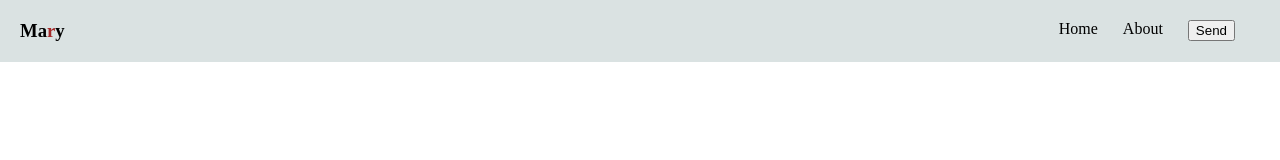
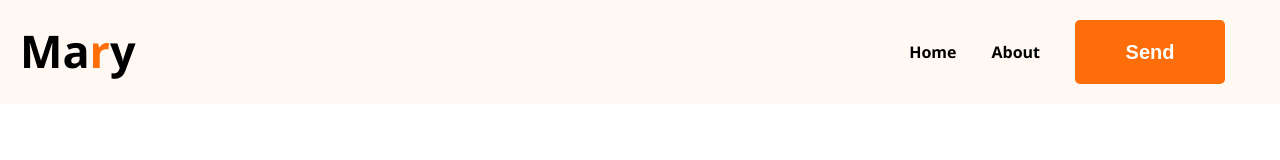
Before and after one commit to imrankhan41/my-first-website, a plain HTML site: page index.html in a window 1280 px wide. Drawn offline with nearby package versions, Linux system fonts and the light colour scheme.

Commit message:
fourth commit

```diff
--- a/index.html
+++ b/index.html
@@ -5,15 +5,18 @@
     <meta name="viewport" content="width=device-width, initial-scale=1.0">
     <title>Portfolio Website</title>
     <link rel="stylesheet" href="styles/style.css">
+    <link rel="preconnect" href="https://fonts.googleapis.com">
+<link rel="preconnect" href="https://fonts.gstatic.com" crossorigin>
+<link href="https://fonts.googleapis.com/css2?family=Open+Sans:ital,wght@0,300..800;1,300..800&display=swap" rel="stylesheet">
 </head>
 <body>
     <header>
         <nav>
-            <h3>Ma<span class="rletter">r</span>y</h3>
+            <h3 class="title">Ma<span class="rletter">r</span>y</h3>
             <ul>
-                <li><a href="home.html">Home</a></li>
-                <li><a href="about,html">About</a></li>
-                <li><a href=""><button>Send</button></a></li>
+                <li><a class="home" href="home.html">Home</a></li>
+                <li><a class="home" href="about,html">About</a></li>
+                <li><a href=""><button class="btn-primary">Send</button></a></li>
             </ul>
         </nav>
     </header>
--- a/styles/style.css
+++ b/styles/style.css
@@ -1,23 +1,47 @@
 * {
    margin: 0;
 }
+body{
+    font-family: "Open Sans", sans-serif;
+}
+
 nav {
     display: flex;
     justify-content: space-between;
-    background-color: rgb(218, 226, 226);
+    background-color:rgba(255, 248, 243, 1);
     padding: 20px 20px;
+
+
 }
 nav ul {
     display: flex;
+    align-items: center;
 }
 nav ul li{
      list-style: none;
-     margin-right: 25px;
+     margin-right: 35px;
+
 }
 nav ul li a{
     text-decoration: none;
     color: black;
+    font-weight: bold;
+
 }
+
 .rletter{
-    color: brown;
+    color: rgba(253, 110, 10, 1)
 }
+nav .title{
+    font-size:  45px;
+}
+nav ul li a .btn-primary{
+    background-color:rgba(253, 110, 10, 1) ;
+    width: 150px;
+    height: 64px;
+    color: white;
+    font-size: 20px;
+    font-weight: bold;
+    border: none;
+    border-radius: 5px;
+}
```
Also changed, not shown: images/developer.png (added), images/hardy.png (added), images/header_bg.png (added), images/icons/facebook.png (added), images/icons/insta.png (added), images/icons/js.png (added), images/icons/mongo.png (added), images/icons/nodejs.png (added), images/icons/react.png (added), images/icons/twitter.png (added).
